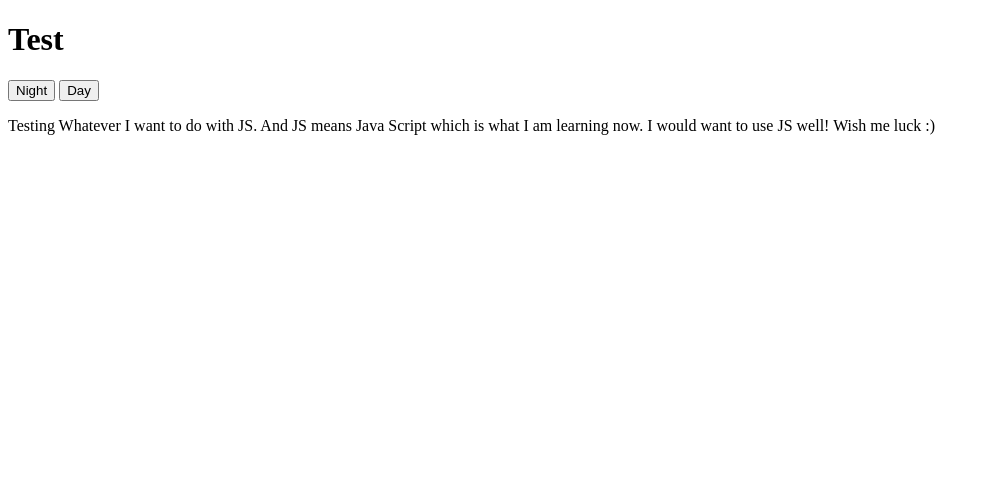
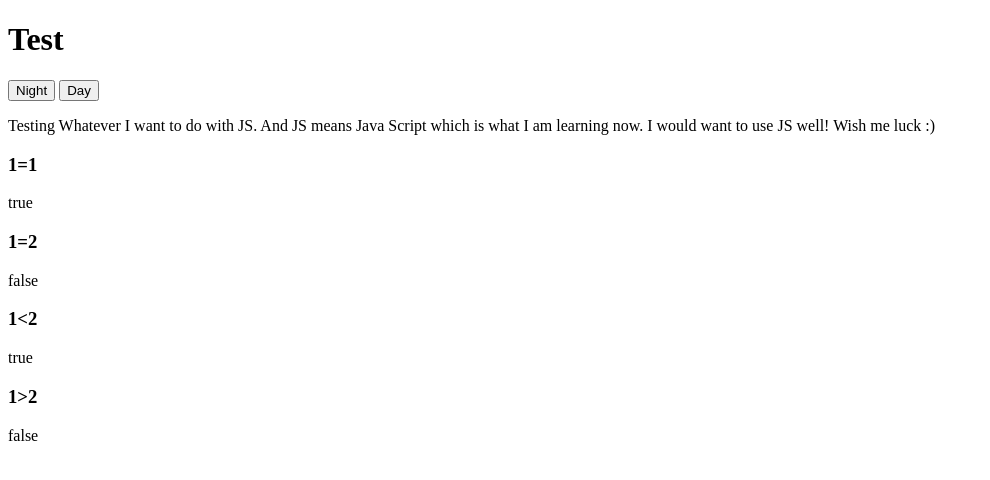
Before and after one commit to minhui-kim/2021-js-test, a plain HTML site: page test-js-2021.html in a window 1280 px wide. Shown: the whole page, without its empty margins (0-990 px from the left). Drawn offline with Linux system fonts and the light colour scheme.

Commit message:
comparison operator & blooean

```diff
--- a/test-js-2021.html
+++ b/test-js-2021.html
@@ -19,5 +19,25 @@
     <p>
         Testing Whatever I want to do with JS. And JS means Java Script which is what I am learning now. I would want to use JS well! Wish me luck :)
     </p>
+
+    <h3>1=1</h3>
+    <script>
+        document.write(1===1);
+    </script>
+
+    <h3>1=2</h3>
+    <script>
+        document.write(1===2);
+    </script>
+
+    <h3>1&lt;2</h3>
+    <script>
+        document.write(1<2);
+    </script>
+
+    <h3>1&gt;2</h3>
+    <script>
+        document.write(1>2);
+    </script>
 </body>
 </html>
```
